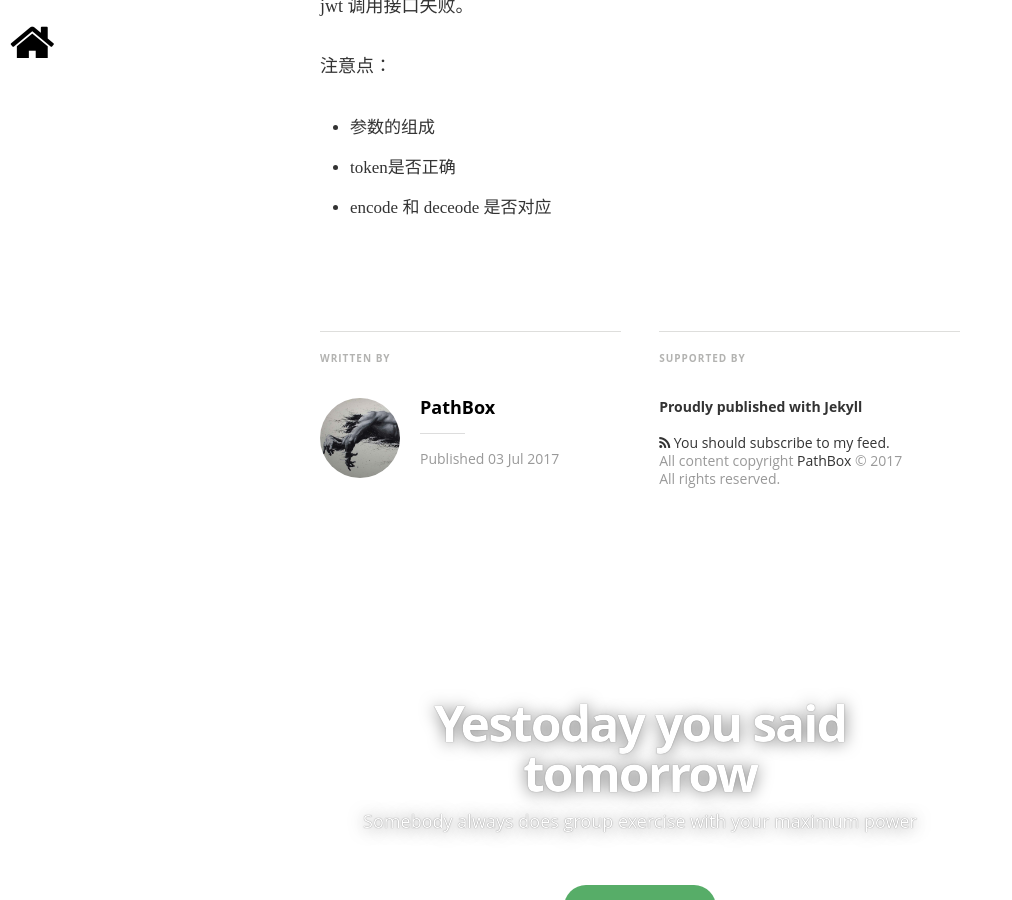
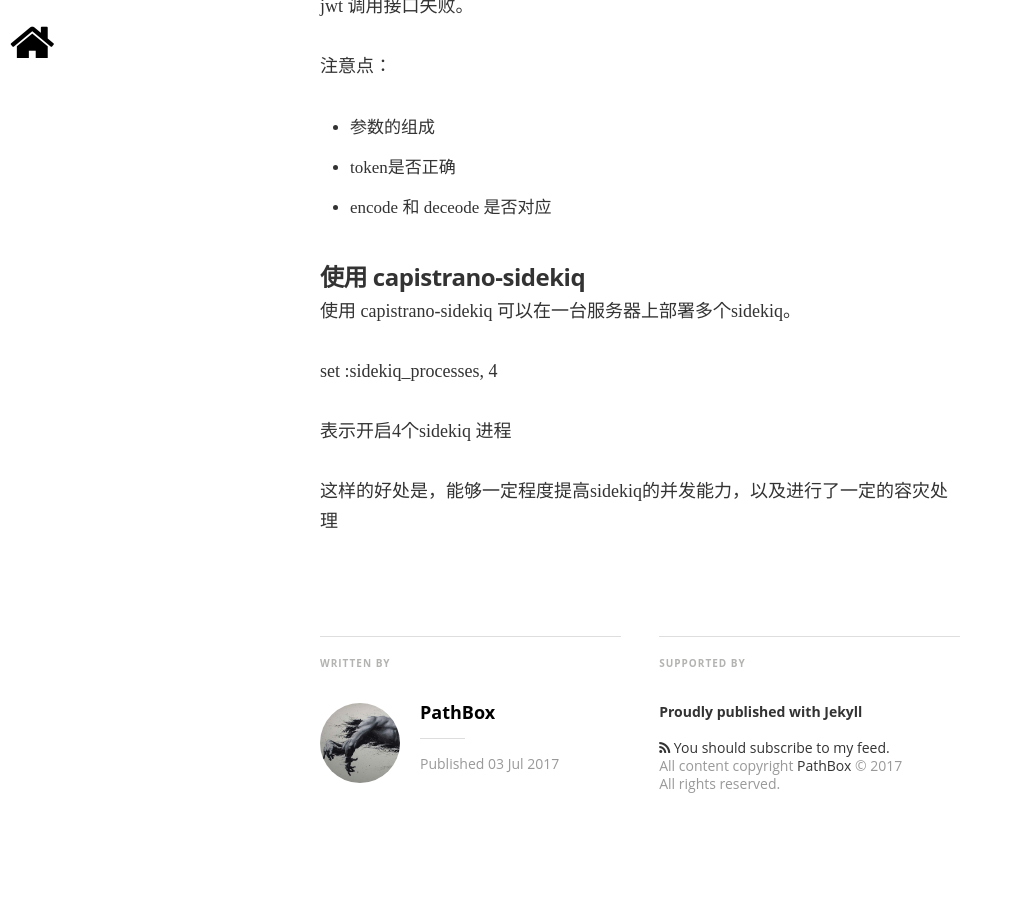
Before and after one commit to pathbox/pathbox.github.io, a Jekyll site: the page built from _posts/2017-07-03-work-summary-in-Udesk-six.md, in a window 1280 px wide and 900 px high, scrolled down 5583 px. Shown: the whole window, without its empty margins (0-1012 px from the left). Built offline with Jekyll 4.4.1, drawn with Linux system fonts in a browser that asks for light colours; nearby versions of some CDN libraries; some web fonts are replaced; comment, search, counter and statistics services are not loaded.

Commit message:
使用 capistrano-sidekiq

```diff
--- a/_posts/2017-07-03-work-summary-in-Udesk-six.md
+++ b/_posts/2017-07-03-work-summary-in-Udesk-six.md
@@ -141,7 +141,7 @@
 
 永远保持不相信第三方服务不会崩溃的态度
 
-###### jwt解析失败
+##### jwt解析失败
 jwt 调用接口失败。
 
 注意点：
@@ -149,3 +149,12 @@
 + 参数的组成
 + token是否正确
 + encode 和 deceode 是否对应
+
+##### 使用 capistrano-sidekiq
+使用 capistrano-sidekiq 可以在一台服务器上部署多个sidekiq。
+
+set :sidekiq_processes, 4
+
+表示开启4个sidekiq 进程
+
+这样的好处是，能够一定程度提高sidekiq的并发能力，以及进行了一定的容灾处理
```
